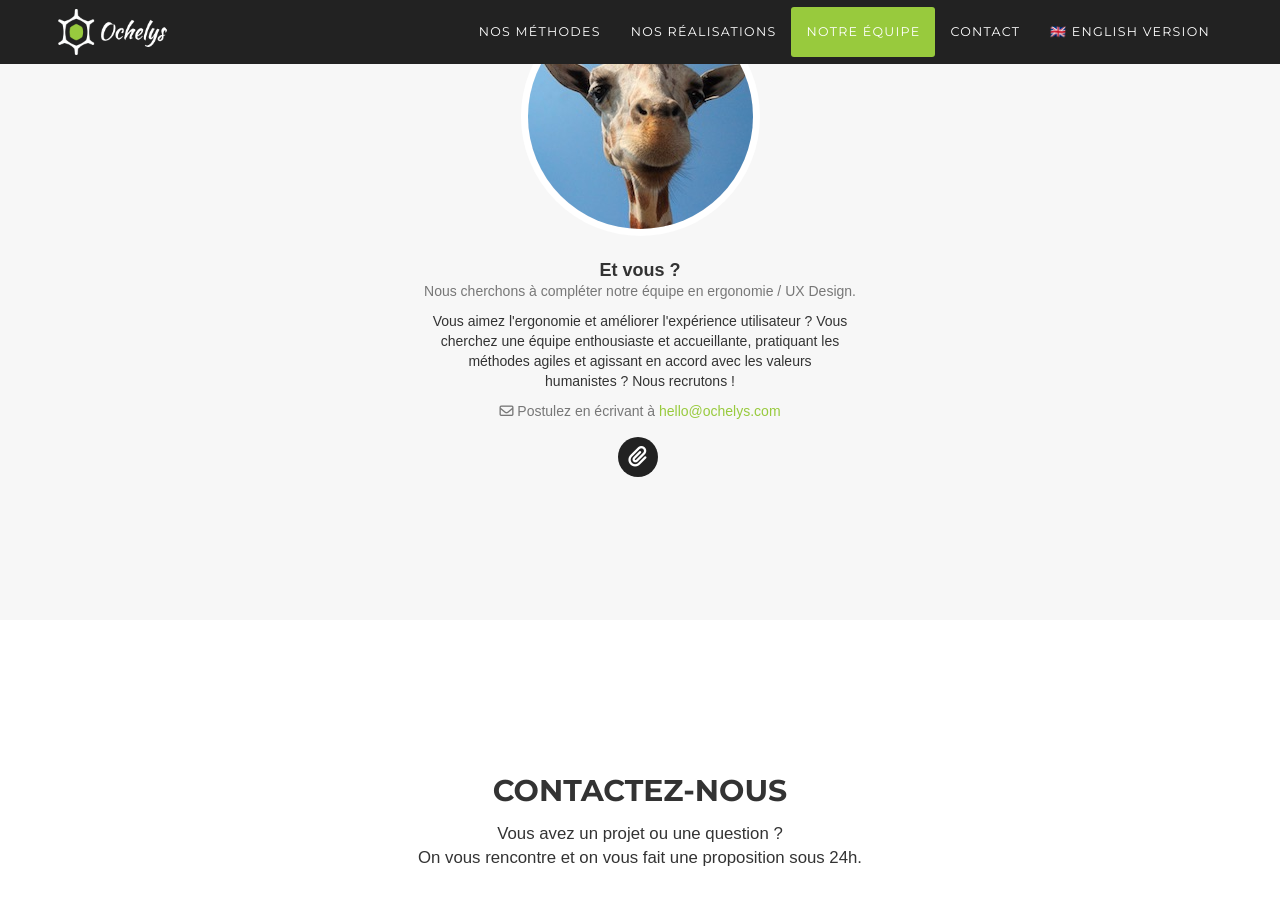
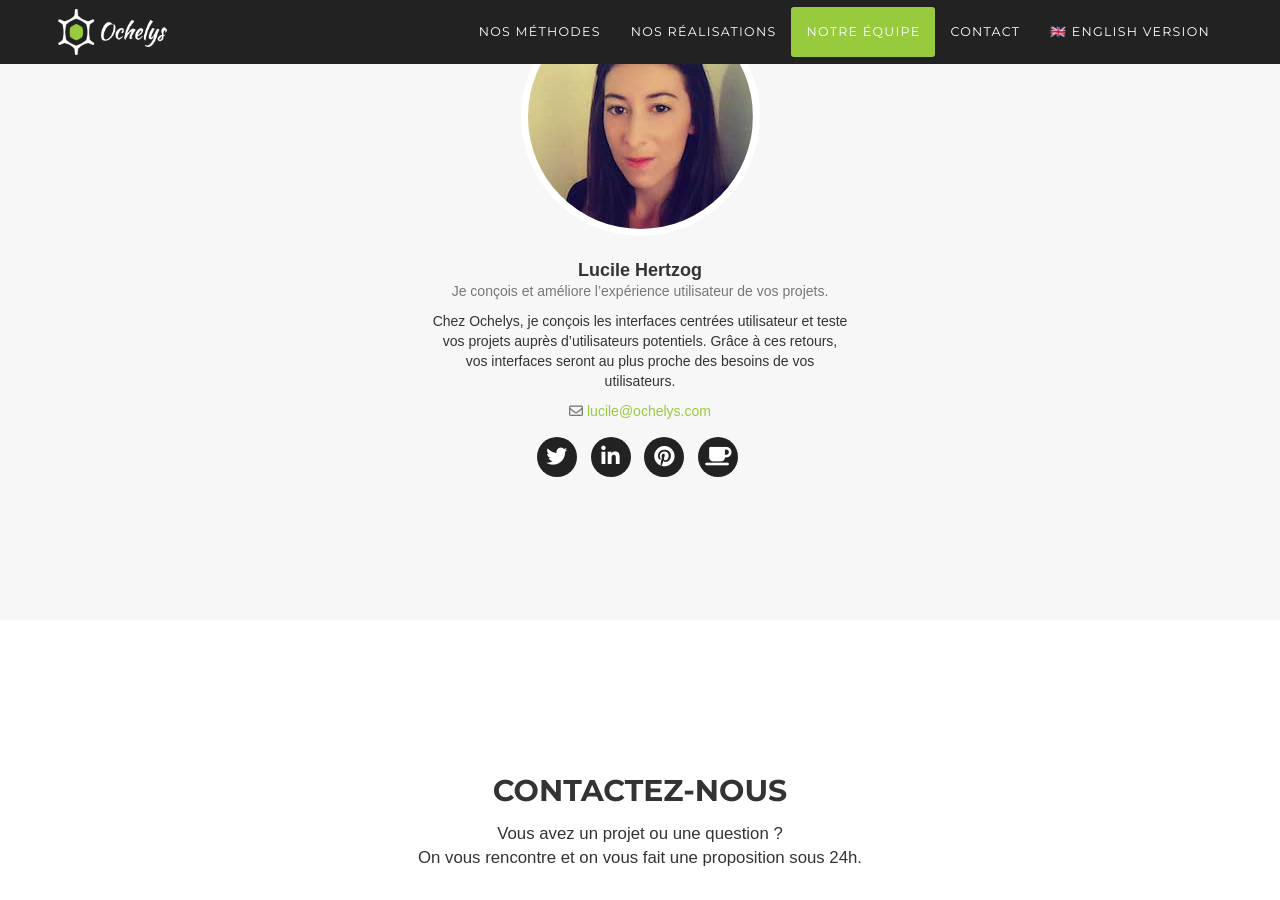
Before and after one commit to Ochelys/ochelys.github.io, a Jekyll site: the page built from index.md, in a window 1280 px wide and 900 px high, scrolled down 4553 px. Built offline with Jekyll 4.4.1, drawn with Linux system fonts in a browser that asks for light colours; nearby versions of some CDN libraries; some web fonts are replaced.

Commit message:
Adding Lucile's profil in french

```diff
--- a/_layouts/home.html
+++ b/_layouts/home.html
@@ -397,14 +397,17 @@
           <li><a href="https://www.guillaumebriday.fr/" title="Site personnel de Guillaume"><i class="fa fa-coffee"></i><span class="sr-only">Site personnel de Guillaume</span></a></li>
         </ul>
       </div>
-      <div class="col-sm-6 col-md-offset-3 team-member" id="recrutement">
-        <img src="{{ site.url }}/images/giraffe.jpg" alt="Giraffe" class="img-responsive img-circle">
-        <h3 class="h4">Et vous&nbsp;?</h3>
-        <p class="text-muted">Nous cherchons à compléter notre équipe en ergonomie / <abbr>UX</abbr> Design.</p>
-        <p class="bio">Vous aimez l'ergonomie et améliorer l'expérience utilisateur&nbsp;? Vous cherchez une équipe enthousiaste et accueillante, pratiquant les méthodes agiles et agissant en accord avec les valeurs humanistes&nbsp;? Nous recrutons&nbsp;!</p>
-        <p class="text-muted"><i class="fa fa-envelope-o"></i> Postulez en écrivant à <a href="mailto:hello@ochelys.com">hello@ochelys.com</a></p>
+      <div class="col-sm-6 col-md-offset-3 team-member">
+        <img src="{{ site.url }}/images/lucile.jpg" alt="Lucile Hertzog" class="img-responsive img-circle">
+        <h3 class="h4">Lucile Hertzog</h3>
+        <p class="text-muted">Je conçois et améliore l’expérience utilisateur de vos projets.</p>
+        <p class="bio">Chez Ochelys, je conçois les interfaces centrées utilisateur et teste vos projets auprès d’utilisateurs potentiels. Grâce à ces retours, vos interfaces seront au plus proche des besoins de vos utilisateurs.</p>
+        <p class="text-muted"><i class="fa fa-envelope-o"></i> <a href="mailto:lucile@ochelys.com">lucile@ochelys.com</a></p>
         <ul class="list-inline social-buttons">
-          <li><a href="/files/20170101_ergonome_ux.pdf" title="Description du poste (PDF, 524ko)"><i class="fa fa-paperclip"></i><span class="sr-only">Description du poste (<abbr>PDF</abbr>, 524<abbr title="kilo-octet">ko</abbr>)</span></a></li>
+          <li><a href="https://twitter.com/lucilehertzog" title="Lucile sur Twitter"><i class="fa fa-twitter"></i><span class="sr-only">Lucile sur Twitter</span></a></li>
+          <li><a href="https://www.linkedin.com/in/lucile-hertzog-76915899/" title="Lucile sur LinkedIn"><i class="fa fa-linkedin"></i><span class="sr-only">Lucile sur LinkedIn</span></a></li>
+          <li><a href="https://fr.pinterest.com/lucilehertzog/" title="Lucile sur Pinterest"><i class="fa fa-pinterest"></i><span class="sr-only">Lucile sur Pinterest</span></a></li>
+          <li><a href="http://www.lucile-hertzog.com/" title="Site personnel de Lucile"><i class="fa fa-coffee"></i><span class="sr-only">Site personnel de Lucile</span></a></li>
         </ul>
       </div>
     </div>
```
Also changed, not shown: images/giraffe.jpg (deleted), images/lucile.jpg (added).
